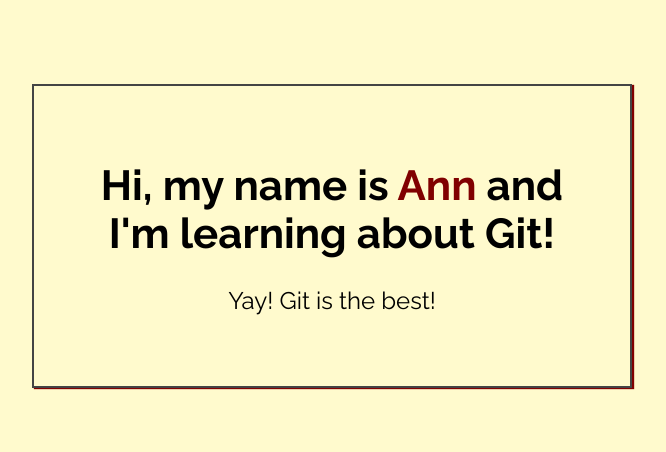
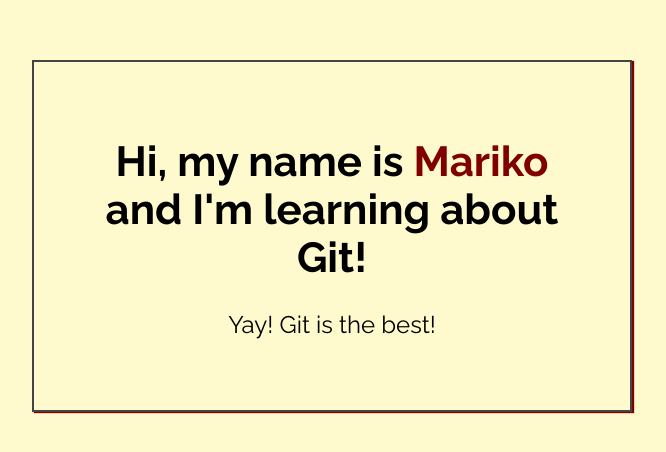
Before and after one commit to marikoreid/105-first-repo, a plain HTML site: page index.html in a window 1280 px wide. Shown: the part 164-616 px from the top of the page, without its empty margins (308-974 px from the left). Drawn offline with Linux system fonts and the light colour scheme.

Commit message:
Changed name in index.html

```diff
--- a/index.html
+++ b/index.html
@@ -14,7 +14,7 @@
 <body>
 
     <div class="greeting">
-        <h1>Hi, my name is <span class="highlight">Ann</span> and I'm learning about Git! </h1>
+        <h1>Hi, my name is <span class="highlight">Mariko</span> and I'm learning about Git! </h1>
 
         <p>Yay! Git is the best!</p>
     </div>
```
